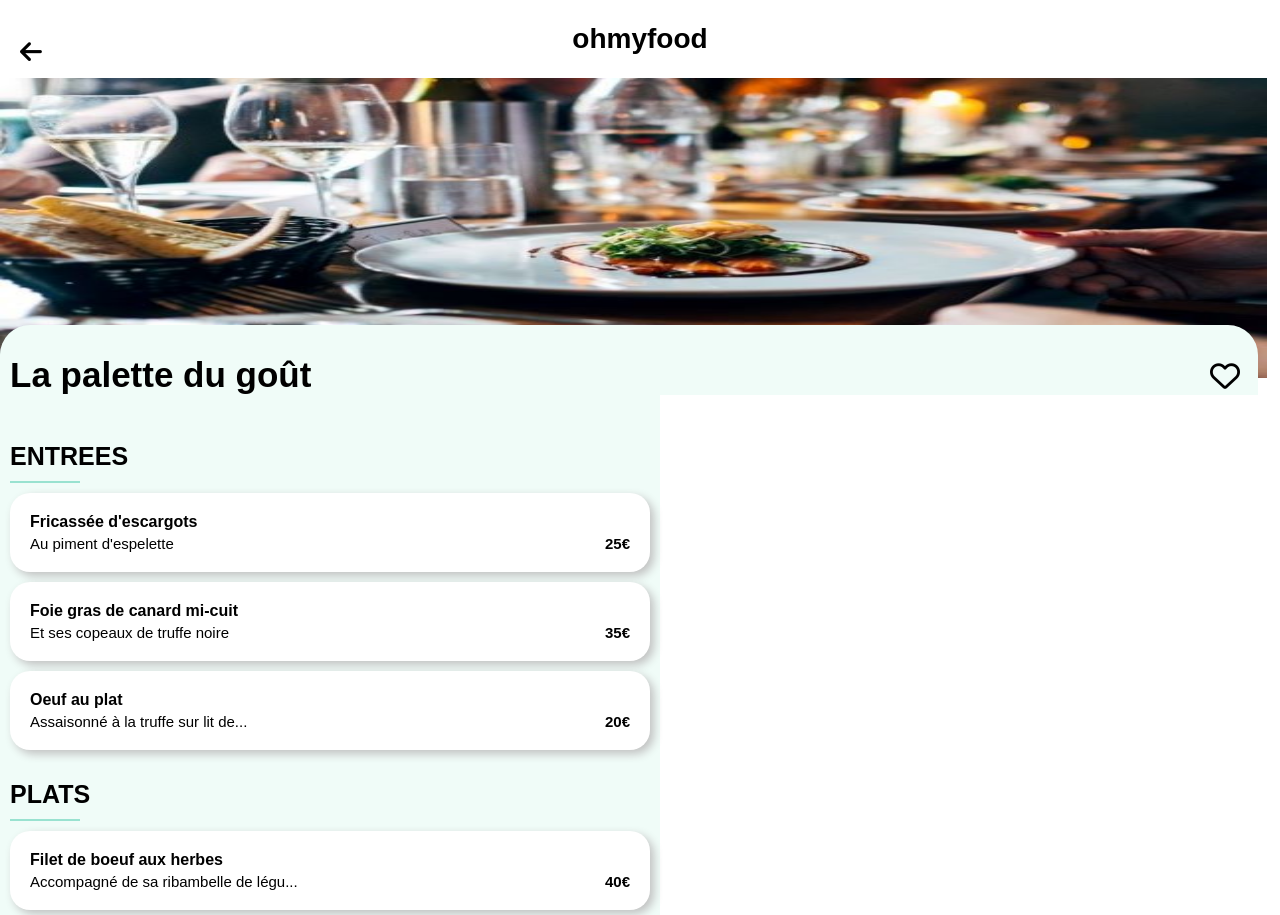
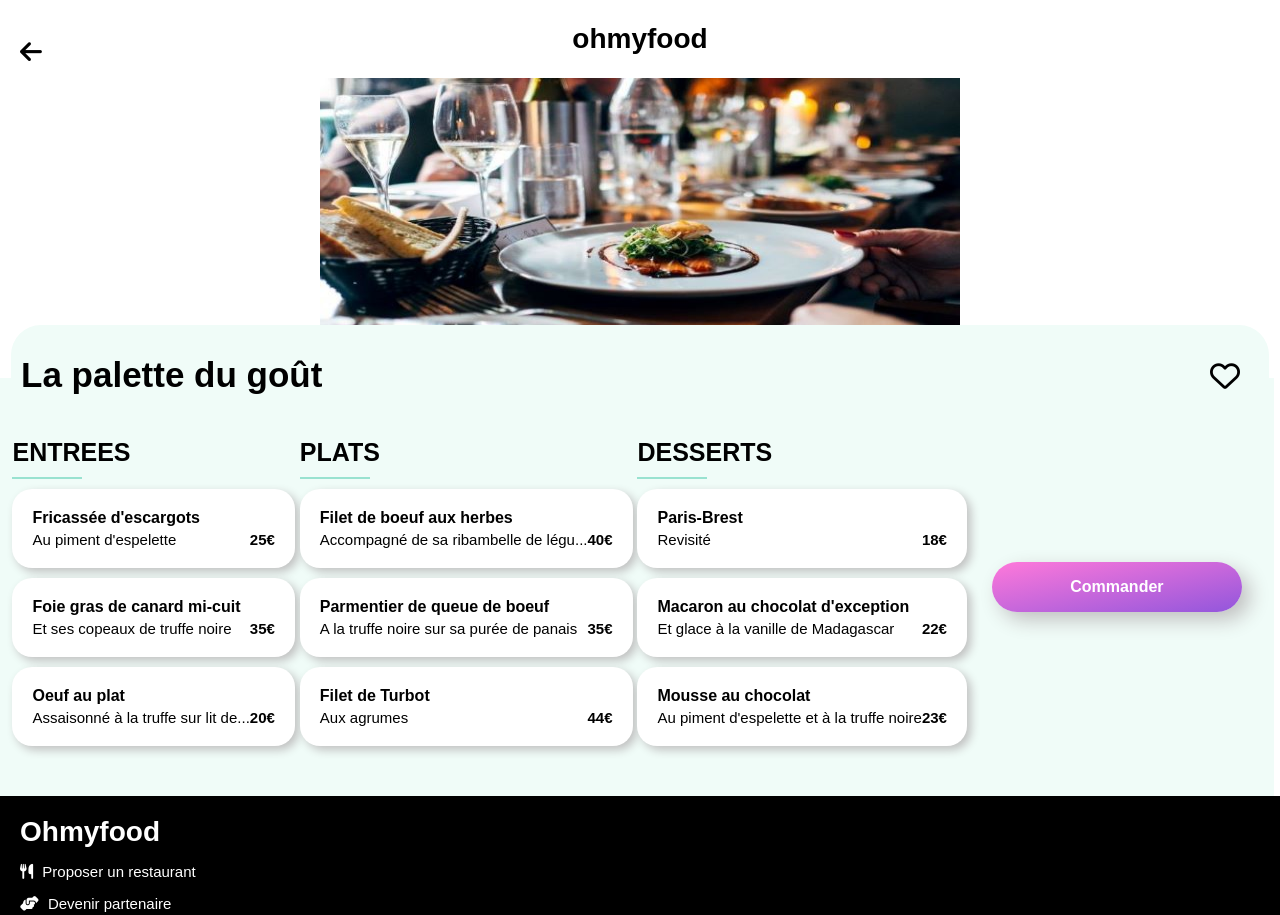
Before and after one commit to bolzingerjo/P3_BOLZINGER_Jonathan_06012022, a website: page Lapalettedugout.html in a window 1280 px wide. Shown: the top 915 px of the page. Drawn offline with Linux system fonts and the light colour scheme; a web font is replaced by a local one.

Commit message:
Responsive
Avancée menu

```diff
--- a/Lapalettedugout.html
+++ b/Lapalettedugout.html
@@ -21,6 +21,7 @@
 	</section><!-- Photo_restau+nom+coeur -->
 
 	<article class="menu-mep"><!-- Nom plats+prix+coche de validation -->
+        <div class="blockmenu">
         <h3 class="titresoul">ENTREES</h3>
         <a class="plats--1">
             <h4>Fricassée d'escargots</h4>
@@ -37,7 +38,8 @@
             <p class="menutxt">Assaisonné à la truffe sur lit de...<span class="prix">20€</span></p>
             <div class="check"><i class="far fa-check-circle"></i></div>
         </div>
-
+        </div>
+        <div class="blockmenu">
         <h3 class="titresoul">PLATS</h3>
         <div class="plats--4">
             <h4>Filet de boeuf aux herbes</h4>
@@ -54,6 +56,8 @@
             <p class="menutxt">Aux agrumes<span class="prix">44€</span></p>
             <div class="check"><i class="far fa-check-circle"></i></div>
         </div>
+        </div>
+        <div class="blockmenu">
         <h3 class="titresoul">DESSERTS</h3>
         <div class="plats--7">
             <h4>Paris-Brest</h4>
@@ -70,6 +74,7 @@
             <p class="menutxt">Au piment d'espelette et à la truffe noire<span class="prix">23€</span></p>
             <div class="check"><i class="far fa-check-circle"></i></div>
         </div>
+        </div>
         <div class="bouton">
         <button class="btn--commander">Commander</button>
         </div>
--- a/sass/Base/_base.scss
+++ b/sass/Base/_base.scss
@@ -233,6 +233,15 @@ aside{
 .photo-nom img{
         width: 99%;
         height: 300px;
+                @media (min-width: 640px) {
+                        max-width: 640px;
+                }
+}
+.photo-nom{
+        @media (min-width: 640px) {
+                display: flex;
+                justify-content: center;
+        }
 }
 .coeur--plein__menu{
         opacity: 0;
@@ -260,6 +269,12 @@ aside{
         background-color: $Menthe__fond;
         margin: 0px;
         padding: 40px 10px 40px 10px;
+                @media (min-width: 960px) {
+                        width: 98%;
+                        display: flex;
+                        justify-content: space-around;
+                        align-items: center;
+                }
 }
 .titresoul {
         margin: 0px;
@@ -332,6 +347,7 @@ h4{
 }
 .prix{
         font-weight: bold;
+        background-color: $Blanc;
 }
 .bouton{
         display: flex;
```
Also changed, not shown: sass/main.css, 1 other file.
